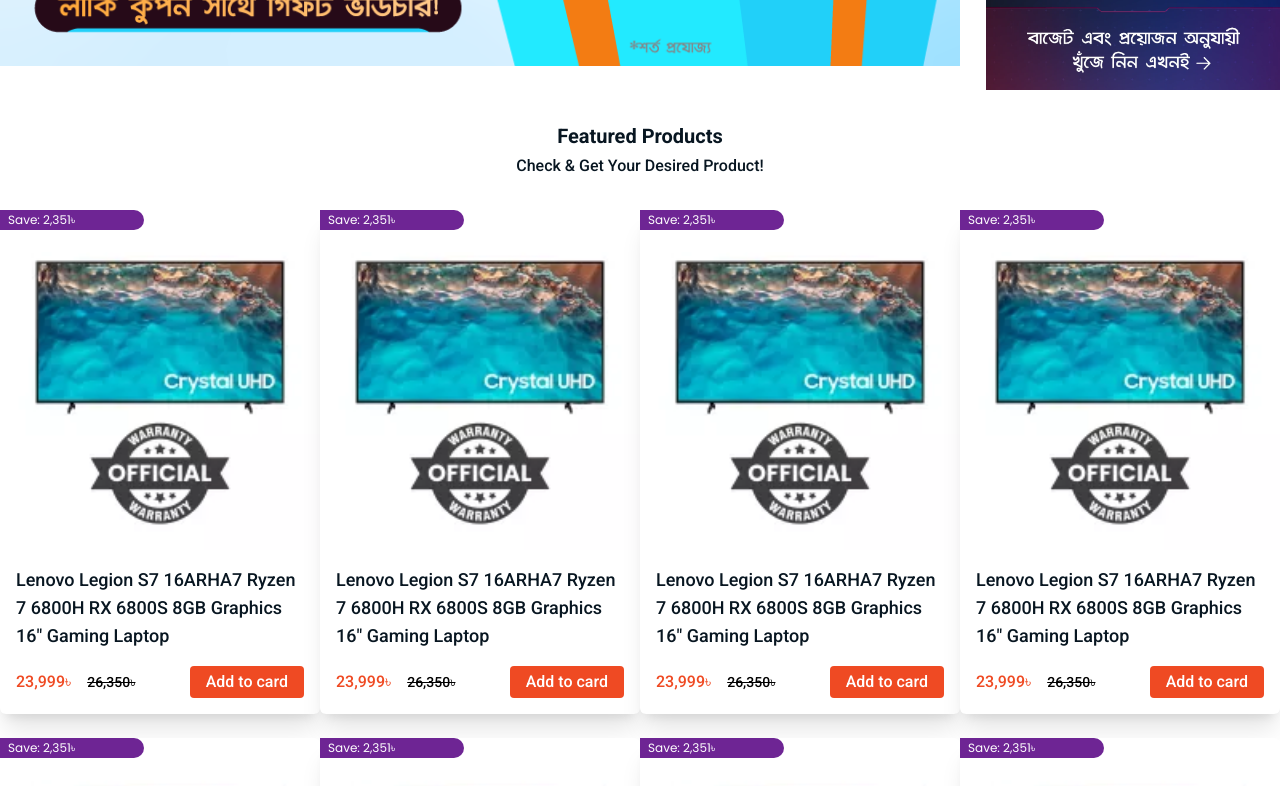
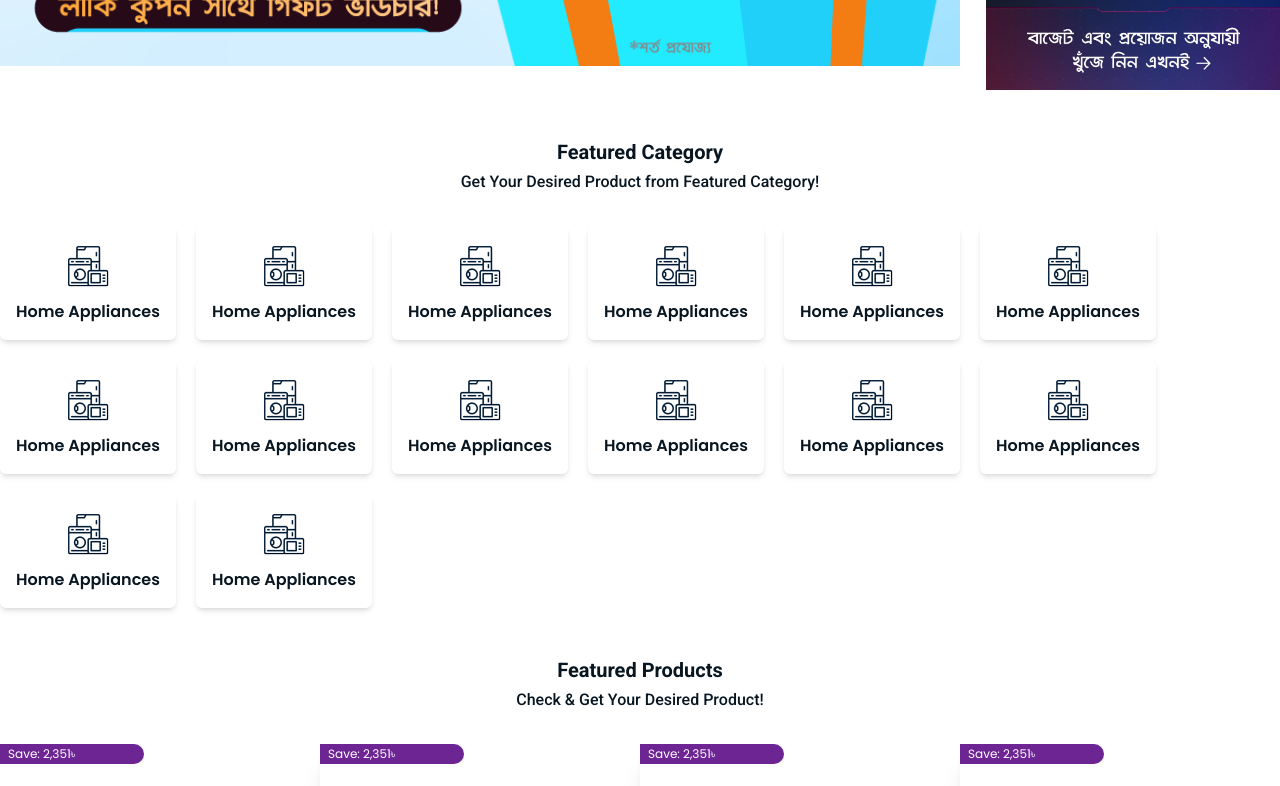
Before and after one commit to ABMshawonislam-dev/fullstack-2204, a React (Vite) app in the folder frontend/: page / in a window 1280 px wide. Shown: the part 560-1346 px from the top of the page. Built offline with nearby package versions, Linux system fonts and the light colour scheme.

Commit message:
Featured Category added

```diff
--- a/frontend/pages/Home.jsx
+++ b/frontend/pages/Home.jsx
@@ -1,13 +1,14 @@
 import React from 'react'
 import Banner from '../src/components/layout/Banner'
 import FeatureProduct from '../src/components/layout/FeatureProduct'
+import FeaturedCategori from '../src/components/layout/FeaturedCategori'
 
 function Home() {
   return (
     <section className='bg-[#F2F4F8]'>
       <Banner/>
+      <FeaturedCategori/>
       <FeatureProduct/>
-
     </section>
   )
 }
--- /dev/null
+++ b/frontend/src/components/ProductCategoris.jsx
@@ -0,0 +1,17 @@
+import React from 'react'
+
+import Image from './Image'
+import Categori from "../assets/feature-categori1.png"
+import Flex from './Flex'
+function ProductCategoris() {
+    return (
+        <div className='w-44 bg-white shadow-md py-4 rounded-md'>
+            <Flex className="justify-center">
+                <Image src={Categori} />
+            </Flex>
+            <p className='font-pop mt-2.5 text-base font-semibold text-primary text-center'>Home Appliances</p>
+        </div>
+    )
+}
+
+export default ProductCategoris
--- /dev/null
+++ b/frontend/src/components/layout/FeaturedCategori.jsx
@@ -0,0 +1,34 @@
+import React from 'react'
+import Container from '../Container'
+import ProductCategoris from '../ProductCategoris'
+import Flex from '../Flex'
+
+function FeaturedCategori() {
+    return (
+        <section className='my-12'>
+            <Container>
+                <h1 className='text-center font-roboto font-semibold text-xl mb-1 text-primary'>Featured Category</h1>
+                <h2 className='text-center font-roboto font-medium text-base mb-8 text-primary'>Get Your Desired Product from Featured Category!</h2>
+             <Flex className="gap-5 flex-wrap">
+                <ProductCategoris/>
+                <ProductCategoris/>
+                <ProductCategoris/>
+                <ProductCategoris/>
+                <ProductCategoris/>
+                <ProductCategoris/>
+                <ProductCategoris/>
+                <ProductCategoris/>
+                <ProductCategoris/>
+                <ProductCategoris/>
+                <ProductCategoris/>
+                <ProductCategoris/>
+                <ProductCategoris/>
+                <ProductCategoris/>
+             </Flex>
+
+            </Container>
+        </section>
+    )
+}
+
+export default FeaturedCategori
--- a/frontend/tailwind.config.js
+++ b/frontend/tailwind.config.js
@@ -15,8 +15,9 @@
         'orange': '#EF4A23',
       },
       spacing: {
-        'container': '1400px',
+        'container': '1400px'
       }
+
     },
   },
   plugins: [],
```
Also changed, not shown: frontend/src/assets/feature-categori1.png (added).
